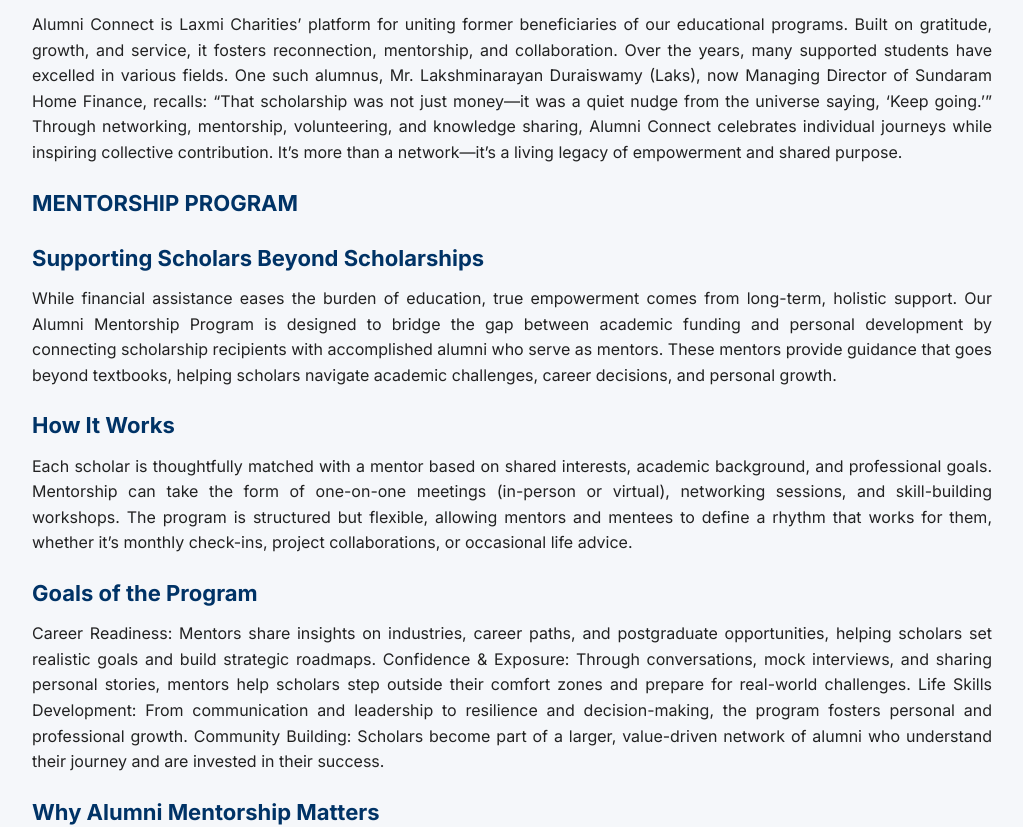
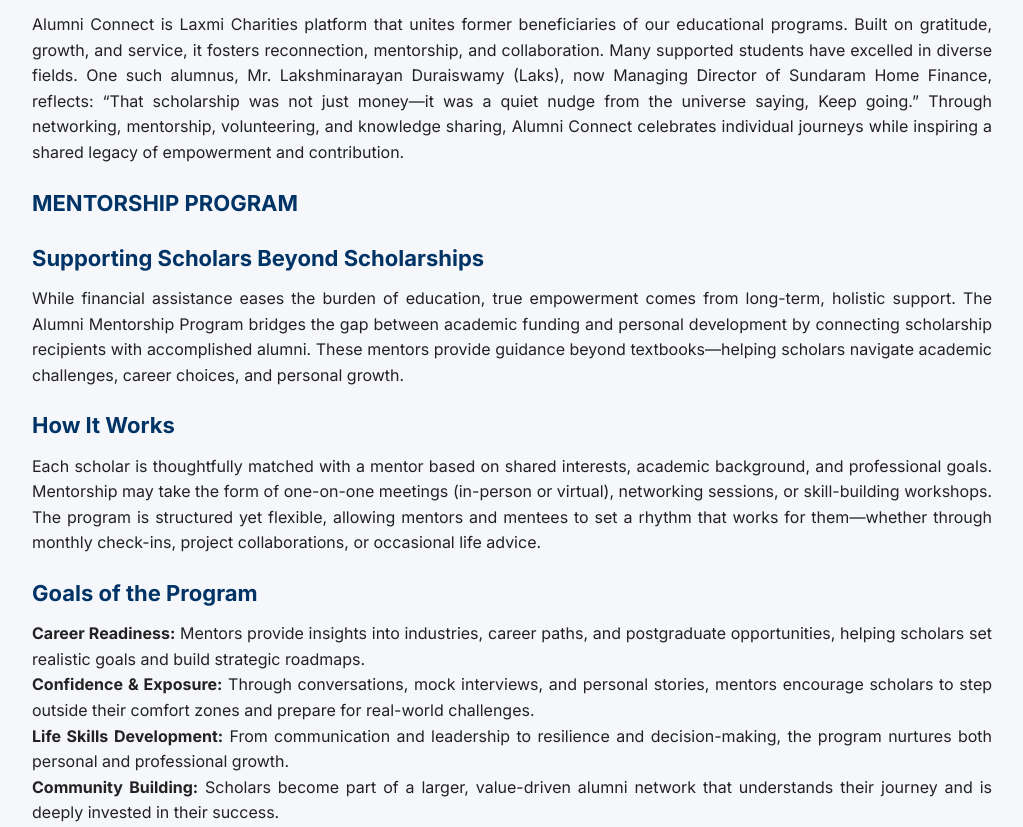
Before and after one commit to Madhan-1306/laxmi-charities-website, a plain HTML site: page alumni.html in a window 1280 px wide. Shown: the part 526-1353 px from the top of the page, without its empty margins (128-1151 px from the left). Drawn offline with nearby package versions, Linux system fonts and the light colour scheme.

Commit message:
Add files via upload

```diff
--- a/alumni.html
+++ b/alumni.html
@@ -37,42 +37,31 @@
     <img src="./resources/alumniposter.jpg" alt="Alumni Connect" style="max-width: 250px; margin-bottom: 20px;" />
       <h1>ALUMNI CONNECT</h1>
       <p>
-       Alumni Connect is Laxmi Charities’ platform for uniting former beneficiaries of our educational programs. Built on gratitude, growth, and service, it fosters reconnection, mentorship, and collaboration.
-       Over the years, many supported students have excelled in various fields. One such alumnus, Mr. Lakshminarayan Duraiswamy (Laks), now Managing Director of Sundaram Home Finance, recalls: “That scholarship was not just money—it was a quiet nudge from the universe saying, ‘Keep going.’”
-       Through networking, mentorship, volunteering, and knowledge sharing, Alumni Connect celebrates individual journeys while inspiring collective contribution. It’s more than a network—it’s a living legacy of empowerment and shared purpose.
+       Alumni Connect is Laxmi Charities platform that unites former beneficiaries of our educational programs. Built on gratitude, growth, and service, it fosters reconnection, mentorship, and collaboration.
+       Many supported students have excelled in diverse fields. One such alumnus, Mr. Lakshminarayan Duraiswamy (Laks), now Managing Director of Sundaram Home Finance, reflects:
+       “That scholarship was not just money—it was a quiet nudge from the universe saying, Keep going.”
+       Through networking, mentorship, volunteering, and knowledge sharing, Alumni Connect celebrates individual journeys while inspiring a shared legacy of empowerment and contribution.
       </p>
       <h2>MENTORSHIP PROGRAM</h2>
       <h2>Supporting Scholars Beyond Scholarships</h2>
       <p>
-       While financial assistance eases the burden of education, true empowerment comes from
-       long-term, holistic support. Our Alumni Mentorship Program is designed to bridge the gap
-       between academic funding and personal development by connecting scholarship recipients with
-       accomplished alumni who serve as mentors. These mentors provide guidance that goes beyond
-       textbooks, helping scholars navigate academic challenges, career decisions, and personal growth.
+      While financial assistance eases the burden of education, true empowerment comes from long-term, holistic support. The Alumni Mentorship Program bridges the gap between academic funding and personal development by connecting scholarship recipients with accomplished alumni. These mentors provide guidance beyond textbooks—helping scholars navigate academic challenges, career choices, and personal growth.
       </p>
       <h2>How It Works</h2>
-      <p>Each scholar is thoughtfully matched with a mentor based on shared interests, academic
-         background, and professional goals. Mentorship can take the form of one-on-one meetings
-         (in-person or virtual), networking sessions, and skill-building workshops. The program is
-         structured but flexible, allowing mentors and mentees to define a rhythm that works for them,
-         whether it’s monthly check-ins, project collaborations, or occasional life advice.
+      <p>Each scholar is thoughtfully matched with a mentor based on shared interests, academic background, and professional goals. Mentorship may take the form of one-on-one meetings (in-person or virtual), networking sessions, or skill-building workshops. The program is structured yet flexible, allowing mentors and mentees to set a rhythm that works for them—whether through monthly check-ins, project collaborations, or occasional life advice.
        </p>
        <h2>Goals of the Program</h2>
-       <p>Career Readiness: Mentors share insights on industries, career paths, and postgraduate
-           opportunities, helping scholars set realistic goals and build strategic roadmaps.
-           Confidence & Exposure: Through conversations, mock interviews, and sharing personal stories,
-           mentors help scholars step outside their comfort zones and prepare for real-world challenges.
-           Life Skills Development: From communication and leadership to resilience and
-           decision-making, the program fosters personal and professional growth.
-           Community Building: Scholars become part of a larger, value-driven network of alumni who
-           understand their journey and are invested in their success.
-       </p>
+       <p><strong>Career Readiness:</strong> Mentors provide insights into industries, career paths, and postgraduate opportunities, helping scholars set realistic goals and build strategic roadmaps.</p>
+
+       <p><strong>Confidence & Exposure:</strong> Through conversations, mock interviews, and personal stories, mentors encourage scholars to step outside their comfort zones and prepare for real-world challenges.</p>
+
+       <p><strong>Life Skills Development:</strong> From communication and leadership to resilience and decision-making, the program nurtures both personal and professional growth.</p>
+
+       <p><strong>Community Building:</strong> Scholars become part of a larger, value-driven alumni network that understands their journey and is deeply invested in their success.</p>
+
        <h2>Why Alumni Mentorship Matters</h2>
-       <p>Alumni bring lived experience, industry knowledge, and a shared sense of purpose. For scholars,
-          many of whom are first-generation students or navigating unfamiliar systems, having a mentor
-          who has walked a similar path can make all the difference. This program transforms alumni
-          connections into meaningful relationships that inspire, uplift, and empower the next generation.
-        </p>
+       <p>Alumni bring live experience, industry knowledge, and a shared sense of purpose. For scholars—many of whom are first-generation students or navigating unfamiliar systems—having a mentor who has walked a similar path can make all the difference. This program transforms alumni connections into meaningful relationships that inspire, uplift, and empower the next generation.</p>
+
       </div>
     </section>
 
```
Also changed, not shown: exposure-visits.html (+1 -1 lines).
